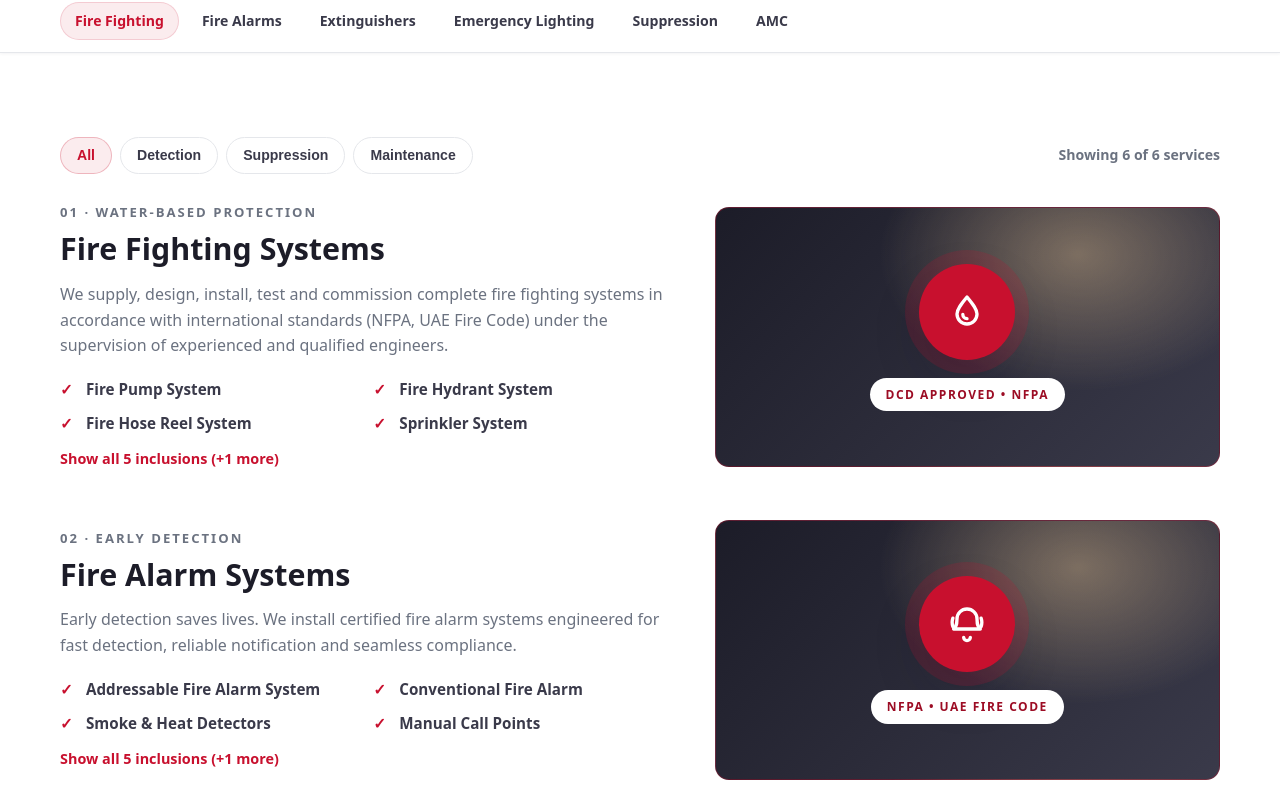
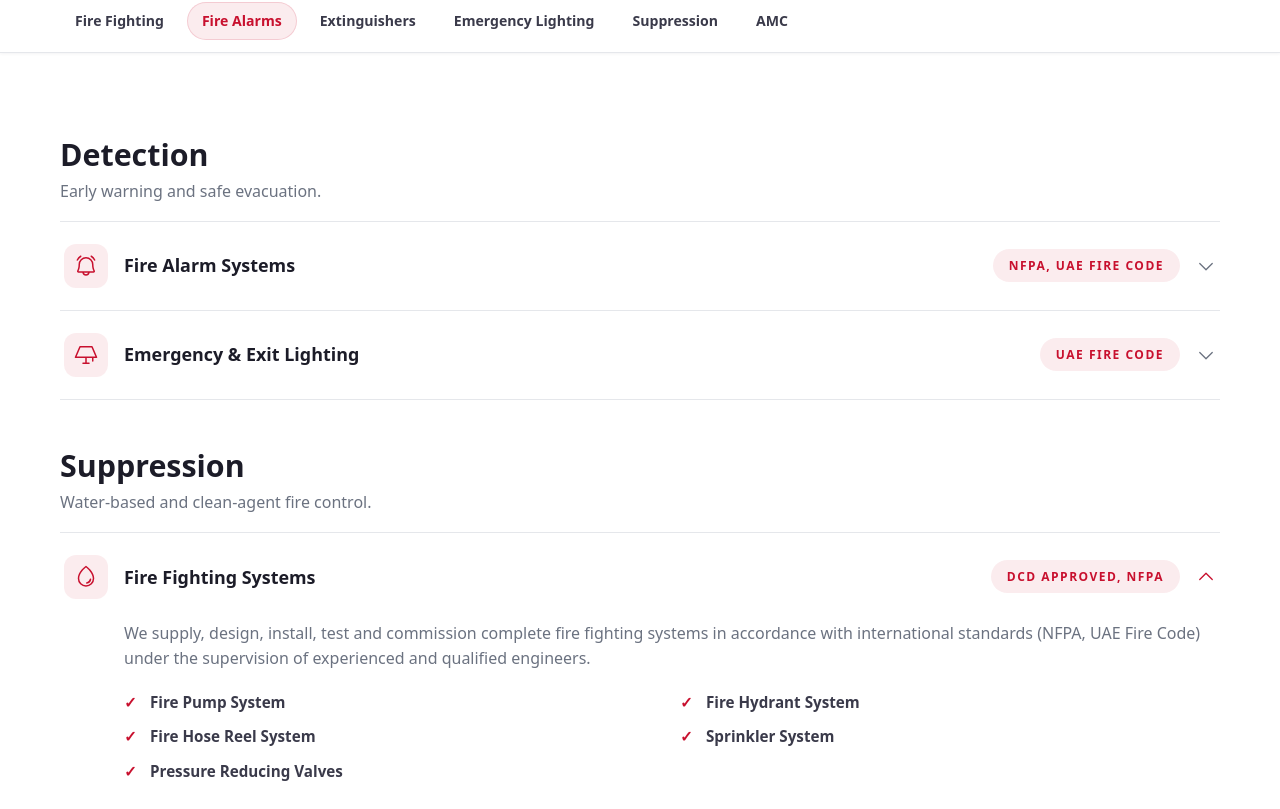
Before and after one commit to IbrahimKhaled19/work, a React (Vite) app: page /services in a window 1280 px wide. Shown: the part 391-1200 px from the top of the page. Built offline with nearby package versions, Linux system fonts and the light colour scheme.

Commit message:
Taste-skill pass (Services): accordion catalog, Phosphor icons, zero eyebrows

```diff
--- a/src/index.css
+++ b/src/index.css
@@ -898,28 +898,78 @@ textarea:focus-visible {
   gap: 48px;
 }
 
-.service-block {
-  display: grid;
-  grid-template-columns: 1.2fr 1fr;
-  gap: 48px;
+.discipline-title {
+  font-size: clamp(1.4rem, 2.8vw, 1.9rem);
+  margin-bottom: 6px;
+}
+
+.discipline-blurb {
+  color: var(--muted);
+  margin-bottom: 16px;
+}
+
+.discipline-items {
+  border-top: 1px solid var(--line);
+}
+
+.service-acc {
+  border-bottom: 1px solid var(--line);
+  scroll-margin-top: 152px;
+}
+
+.service-acc-head {
+  width: 100%;
+  display: flex;
   align-items: center;
-  scroll-margin-top: 152px;
-}
-
-.service-num {
-  font-size: 0.85rem;
+  gap: 16px;
+  padding: 22px 4px;
+  background: none;
+  border: none;
+  cursor: pointer;
+  font: inherit;
+  text-align: left;
+  color: var(--ink);
+}
+
+.service-acc-icon {
+  flex-shrink: 0;
+  width: 44px;
+  height: 44px;
+  border-radius: 12px;
+  background: rgba(200, 16, 46, 0.08);
+  color: var(--red);
+  display: grid;
+  place-items: center;
+}
+
+.service-acc-title {
+  flex: 1;
+  font-size: 1.12rem;
   font-weight: 800;
-  color: var(--red);
-  letter-spacing: 2px;
-  text-transform: uppercase;
-}
-
-.service-block h2 {
-  font-size: clamp(1.4rem, 2.8vw, 1.9rem);
-  margin: 8px 0 14px;
-}
-
-.service-block > .service-body > p {
+}
+
+.service-acc-head:hover .service-acc-title {
+  color: var(--red);
+}
+
+.service-acc-chev {
+  flex-shrink: 0;
+  color: var(--muted);
+  display: grid;
+  place-items: center;
+  transition: transform 0.2s ease;
+}
+
+.service-acc-head[aria-expanded="true"] .service-acc-chev {
+  transform: rotate(180deg);
+  color: var(--red);
+}
+
+.service-acc-panel {
+  padding: 0 4px 28px 64px;
+}
+
+.service-acc-panel > p {
   color: var(--muted);
 }
 
@@ -987,70 +1037,6 @@ textarea:focus-visible {
   color: var(--red);
   background: rgba(200, 16, 46, 0.08);
   border-color: rgba(200, 16, 46, 0.15);
-}
-
-.services-filter-wrap {
-  display: flex;
-  flex-wrap: wrap;
-  align-items: center;
-  justify-content: space-between;
-  gap: 12px 20px;
-  margin-bottom: 28px;
-}
-
-.services-filter {
-  display: flex;
-  flex-wrap: wrap;
-  gap: 8px;
-}
-
-.filter-chip {
-  padding: 8px 16px;
-  border-radius: 999px;
-  border: 1px solid var(--line);
-  background: #fff;
-  font-weight: 700;
-  font-size: 0.88rem;
-  line-height: 1.4;
-  color: var(--ink-soft);
-  cursor: pointer;
-  transition: 0.15s ease;
-}
-
-.filter-chip:hover {
-  color: var(--red);
-  background: rgba(200, 16, 46, 0.06);
-  border-color: rgba(200, 16, 46, 0.15);
-}
-
-.filter-chip.is-active {
-  color: var(--red);
-  background: rgba(200, 16, 46, 0.08);
-  border-color: rgba(200, 16, 46, 0.25);
-}
-
-.services-count {
-  color: var(--muted);
-  font-size: 0.88rem;
-  font-weight: 600;
-}
-
-.service-expander {
-  margin-top: 14px;
-  padding: 0;
-  background: none;
-  border: none;
-  cursor: pointer;
-  color: var(--red);
-  font-weight: 700;
-  font-size: 0.9rem;
-  font-family: inherit;
-  text-underline-offset: 3px;
-}
-
-.service-expander:hover {
-  text-decoration: underline;
-  text-decoration-color: rgba(200, 16, 46, 0.55);
 }
 
 /* Top sentinel for the back-to-top observer (Layout, every page) */
@@ -1192,30 +1178,6 @@ textarea:focus-visible {
   transform: translateY(-2px);
 }
 
-.service-visual {
-  border-radius: var(--radius);
-  overflow: hidden;
-  min-height: 260px;
-  background:
-    radial-gradient(320px 220px at 72% 18%, rgba(255, 217, 160, 0.38), transparent 62%),
-    linear-gradient(135deg, #1c1c28, #3a3a4a);
-  display: grid;
-  place-items: center;
-  border: 1px solid rgba(200, 16, 46, 0.35);
-  padding: 36px 24px;
-}
-
-.service-block:hover .service-visual {
-  border-color: rgba(200, 16, 46, 0.55);
-}
-
-.visual-stack {
-  display: flex;
-  flex-direction: column;
-  align-items: center;
-  gap: 18px;
-}
-
 .visual-inner {
   width: 96px;
   height: 96px;
@@ -1232,8 +1194,8 @@ textarea:focus-visible {
 
 .visual-proof {
   display: inline-block;
-  background: #fff;
-  color: var(--red-dark);
+  background: rgba(200, 16, 46, 0.08);
+  color: var(--red);
   border-radius: 999px;
   padding: 7px 16px;
   font-size: 0.75rem;
@@ -1591,14 +1553,8 @@ textarea:focus-visible {
     padding: 28px;
   }
 
-  .service-block {
-    grid-template-columns: 1fr;
-    gap: 24px;
-  }
-
-  .order-1,
-  .order-2 {
-    order: initial;
+  .service-acc-panel {
+    padding-left: 4px;
   }
 
   .about-layout,
@@ -1701,6 +1657,15 @@ textarea:focus-visible {
     grid-template-columns: 1fr;
   }
 
+  .service-acc-head {
+    gap: 12px;
+    padding: 18px 4px;
+  }
+
+  .service-acc-head .visual-proof {
+    display: none;
+  }
+
   .stat {
     border-right: none;
     border-bottom: 1px solid var(--line);
--- a/src/pages/Services.jsx
+++ b/src/pages/Services.jsx
@@ -1,71 +1,22 @@
 import { useEffect, useState } from 'react'
-import { Link } from 'react-router-dom'
+import { Link, useLocation } from 'react-router-dom'
+import { Drop } from '@phosphor-icons/react/Drop'
+import { BellRinging } from '@phosphor-icons/react/BellRinging'
+import { FireExtinguisher } from '@phosphor-icons/react/FireExtinguisher'
+import { Lamp } from '@phosphor-icons/react/Lamp'
+import { ShieldCheck } from '@phosphor-icons/react/ShieldCheck'
+import { CalendarCheck } from '@phosphor-icons/react/CalendarCheck'
+import { CaretDown } from '@phosphor-icons/react/CaretDown'
+import { Phone } from '@phosphor-icons/react/Phone'
 import PageHero from '../components/PageHero'
 
 const serviceVisuals = {
-  'fire-fighting-systems': {
-    proof: 'DCD Approved • NFPA',
-    icon: (
-      <svg width="40" height="40" viewBox="0 0 24 24" fill="none" stroke="#fff" strokeWidth="2" strokeLinecap="round" strokeLinejoin="round" aria-hidden="true">
-        <path d="M12 3c3.5 4.2 6 7.3 6 10.2A6 6 0 0 1 6 13.2C6 10.3 8.5 7.2 12 3Z" />
-        <path d="M9.5 13.5a2.5 2.5 0 0 0 2.5 2.5" />
-      </svg>
-    ),
-  },
-  'fire-alarm-systems': {
-    proof: 'NFPA • UAE Fire Code',
-    icon: (
-      <svg width="40" height="40" viewBox="0 0 24 24" fill="none" stroke="#fff" strokeWidth="2" strokeLinecap="round" strokeLinejoin="round" aria-hidden="true">
-        <path d="M18 9a6 6 0 1 0-12 0c0 5-2 6-2 6h16s-2-1-2-6" />
-        <path d="M10 20a2 2 0 0 0 4 0" />
-        <path d="M20.5 8.5a8 8 0 0 1 0 5" />
-        <path d="M3.5 8.5a8 8 0 0 0 0 5" />
-      </svg>
-    ),
-  },
-  'fire-extinguishers': {
-    proof: 'DCD Certified',
-    icon: (
-      <svg width="40" height="40" viewBox="0 0 24 24" fill="none" stroke="#fff" strokeWidth="2" strokeLinecap="round" strokeLinejoin="round" aria-hidden="true">
-        <path d="M10 8h4v11a1 1 0 0 1-1 1h-2a1 1 0 0 1-1-1V8Z" />
-        <path d="M10 8V6a2 2 0 0 1 2-2h0a2 2 0 0 1 2 2v2" />
-        <path d="M12 4v3" />
-        <path d="M14 6h4a1 1 0 0 1 1 1v1" />
-        <path d="M19 8v2a3 3 0 0 1-3 3h-1" />
-      </svg>
-    ),
-  },
-  'emergency-lighting': {
-    proof: 'UAE Fire Code',
-    icon: (
-      <svg width="40" height="40" viewBox="0 0 24 24" fill="none" stroke="#fff" strokeWidth="2" strokeLinecap="round" strokeLinejoin="round" aria-hidden="true">
-        <path d="M9 18h6" />
-        <path d="M10 21h4" />
-        <path d="M12 3a6 6 0 0 0-3.6 10.8c.7.6 1.1 1.2 1.1 2.2h5c0-1 .4-1.6 1.1-2.2A6 6 0 0 0 12 3Z" />
-        <path d="M4 6l1 1M20 6l-1 1" />
-      </svg>
-    ),
-  },
-  'fire-suppression': {
-    proof: 'NFPA Engineered',
-    icon: (
-      <svg width="40" height="40" viewBox="0 0 24 24" fill="none" stroke="#fff" strokeWidth="2" strokeLinecap="round" strokeLinejoin="round" aria-hidden="true">
-        <path d="M12 3l7 3v5c0 5-3.5 8-7 10-3.5-2-7-5-7-10V6l7-3Z" />
-        <path d="M9.5 12a2.5 2.5 0 0 0 2.5 2.5" />
-        <path d="M12 7.5V10M10 8.5h4" />
-      </svg>
-    ),
-  },
-  amc: {
-    proof: 'Monthly • 24/7',
-    icon: (
-      <svg width="40" height="40" viewBox="0 0 24 24" fill="none" stroke="#fff" strokeWidth="2" strokeLinecap="round" strokeLinejoin="round" aria-hidden="true">
-        <rect x="4" y="5" width="16" height="15" rx="2" />
-        <path d="M8 3v4M16 3v4M4 10h16" />
-        <path d="M10 15l2 2 4-4" />
-      </svg>
-    ),
-  },
+  'fire-fighting-systems': { proof: 'DCD Approved, NFPA', Icon: Drop },
+  'fire-alarm-systems': { proof: 'NFPA, UAE Fire Code', Icon: BellRinging },
+  'fire-extinguishers': { proof: 'DCD Certified', Icon: FireExtinguisher },
+  'emergency-lighting': { proof: 'UAE Fire Code', Icon: Lamp },
+  'fire-suppression': { proof: 'NFPA Engineered', Icon: ShieldCheck },
+  amc: { proof: 'Monthly, 24/7', Icon: CalendarCheck },
 }
 
 const serviceSections = [
@@ -73,7 +24,6 @@ const serviceSections = [
     id: 'fire-fighting-systems',
     short: 'Fire Fighting',
     category: 'suppression',
-    eyebrow: 'Water-Based Protection',
     title: 'Fire Fighting Systems',
     text: 'We supply, design, install, test and commission complete fire fighting systems in accordance with international standards (NFPA, UAE Fire Code) under the supervision of experienced and qualified engineers.',
     points: [
@@ -88,7 +38,6 @@ const serviceSections = [
     id: 'fire-alarm-systems',
     short: 'Fire Alarms',
     category: 'detection',
-    eyebrow: 'Early Detection',
     title: 'Fire Alarm Systems',
     text: 'Early detection saves lives. We install certified fire alarm systems engineered for fast detection, reliable notification and seamless compliance.',
     points: [
@@ -103,7 +52,6 @@ const serviceSections = [
     id: 'fire-extinguishers',
     short: 'Extinguishers',
     category: 'maintenance',
-    eyebrow: 'Inspect · Refill · Certify',
     title: 'Fire Extinguishers',
     text: 'We service, inspect, refill, maintain and certify all types of fire extinguishers to Civil Defense requirements, keeping every unit ready for action.',
     points: [
@@ -118,7 +66,6 @@ const serviceSections = [
     id: 'emergency-lighting',
     short: 'Emergency Lighting',
     category: 'detection',
-    eyebrow: 'Safe Evacuation',
     title: 'Emergency & Exit Lighting',
     text: 'Emergency and exit light systems ensure safe evacuation during power failure and guide occupants to exits in an emergency.',
     points: [
@@ -132,7 +79,6 @@ const serviceSections = [
     id: 'fire-suppression',
     short: 'Suppression',
     category: 'suppression',
-    eyebrow: 'Clean-Agent Protection',
     title: 'Fire Suppression Systems',
     text: 'Clean agent suppression for environments with heavy power equipment and sensitive assets, with rapid response, no residue and no equipment damage.',
     points: [
@@ -147,7 +93,6 @@ const serviceSections = [
     id: 'amc',
     short: 'AMC',
     category: 'maintenance',
-    eyebrow: 'Maintain · Comply · Protect',
     title: 'Annual Maintenance Contract (AMC)',
     text: 'Comprehensive Annual Maintenance Contract (AMC) that guarantees 24/7 support, monthly inspections and full Civil Defense compliance, protecting you from penalties and risk.',
     points: [
@@ -160,31 +105,44 @@ const serviceSections = [
   },
 ]
 
-const serviceFilters = [
-  { id: 'all', label: 'All' },
-  { id: 'detection', label: 'Detection' },
-  { id: 'suppression', label: 'Suppression' },
-  { id: 'maintenance', label: 'Maintenance' },
+const disciplines = [
+  {
+    id: 'detection',
+    title: 'Detection',
+    blurb: 'Early warning and safe evacuation.',
+    services: ['fire-alarm-systems', 'emergency-lighting'],
+  },
+  {
+    id: 'suppression',
+    title: 'Suppression',
+    blurb: 'Water-based and clean-agent fire control.',
+    services: ['fire-fighting-systems', 'fire-suppression'],
+  },
+  {
+    id: 'maintenance',
+    title: 'Maintenance',
+    blurb: 'Inspection, certification and year-round cover.',
+    services: ['fire-extinguishers', 'amc'],
+  },
 ]
 
-const VISIBLE_POINTS = 4
+const byId = Object.fromEntries(serviceSections.map((s) => [s.id, s]))
 
 function Services() {
+  const { hash } = useLocation()
   const [activeId, setActiveId] = useState(serviceSections[0].id)
-  const [activeFilter, setActiveFilter] = useState('all')
-  const [expanded, setExpanded] = useState({})
-
-  const visibleSections =
-    activeFilter === 'all'
-      ? serviceSections
-      : serviceSections.filter((s) => s.category === activeFilter)
+  const [openId, setOpenId] = useState(() =>
+    hash && byId[hash.slice(1)] ? hash.slice(1) : serviceSections[0].id
+  )
+  const [seenHash, setSeenHash] = useState(hash)
+  if (hash !== seenHash) {
+    setSeenHash(hash)
+    const id = hash ? hash.slice(1) : null
+    if (id && byId[id]) setOpenId(id)
+  }
 
   useEffect(() => {
-    const currentSections =
-      activeFilter === 'all'
-        ? serviceSections
-        : serviceSections.filter((s) => s.category === activeFilter)
-    const sections = currentSections
+    const sections = serviceSections
       .map((s) => document.getElementById(s.id))
       .filter(Boolean)
     if (sections.length === 0) return
@@ -198,34 +156,15 @@ function Services() {
     )
     sections.forEach((sec) => observer.observe(sec))
     return () => observer.disconnect()
-  }, [activeFilter])
-
-  const toggleExpanded = (id) =>
-    setExpanded((prev) => ({ ...prev, [id]: !prev[id] }))
-
-  const handleFilter = (id) => {
-    setActiveFilter(id)
-    const first =
-      id === 'all'
-        ? serviceSections[0]
-        : serviceSections.find((s) => s.category === id)
-    if (first) setActiveId(first.id)
-  }
+  }, [])
 
   const handleTocClick = (e, id) => {
-    const target = serviceSections.find((s) => s.id === id)
-    if (
-      activeFilter !== 'all' &&
-      target &&
-      target.category !== activeFilter
-    ) {
     e.preventDefault()
-      setActiveFilter('all')
+    setOpenId(id)
     setActiveId(id)
-      setTimeout(() => {
-        document.getElementById(id)?.scrollIntoView({ behavior: 'smooth' })
-      }, 60)
-    }
+    requestAnimationFrame(() => {
+      document.getElementById(id)?.scrollIntoView({ behavior: 'smooth', block: 'start' })
+    })
   }
 
   return (
@@ -256,65 +195,56 @@ function Services() {
 
       <section className="section">
         <div className="container">
-          <div className="services-filter-wrap">
-            <div className="services-filter" role="group" aria-label="Filter services by category">
-              {serviceFilters.map((f) => (
+          <div className="services-list">
+            {disciplines.map((d) => (
+              <div className="discipline" key={d.id}>
+                <h2 className="discipline-title">{d.title}</h2>
+                <p className="discipline-blurb">{d.blurb}</p>
+                <div className="discipline-items">
+                  {d.services.map((id) => {
+                    const s = byId[id]
+                    const { proof, Icon } = serviceVisuals[s.id]
+                    const open = openId === s.id
+                    return (
+                      <article className="service-acc" id={s.id} key={s.id}>
                         <button
-                  key={f.id}
                           type="button"
-                  className={activeFilter === f.id ? 'filter-chip is-active' : 'filter-chip'}
-                  aria-pressed={activeFilter === f.id}
-                  onClick={() => handleFilter(f.id)}
+                          className="service-acc-head"
+                          aria-expanded={open}
+                          aria-controls={`${s.id}-panel`}
+                          id={`${s.id}-button`}
+                          onClick={() => setOpenId(open ? null : s.id)}
                         >
-                  {f.label}
+                          <span className="service-acc-icon" aria-hidden="true">
+                            <Icon size={24} />
+                          </span>
+                          <span className="service-acc-title">{s.title}</span>
+                          <span className="visual-proof">{proof}</span>
+                          <span className="service-acc-chev" aria-hidden="true">
+                            <CaretDown size={20} />
+                          </span>
                         </button>
-              ))}
-            </div>
-            <p className="services-count" aria-live="polite">
-              Showing {visibleSections.length} of {serviceSections.length} services
-            </p>
-          </div>
-          <div className="services-list">
-            {visibleSections.map((s, idx) => {
-              const originalIndex = serviceSections.findIndex((item) => item.id === s.id)
-              const isOpen = !!expanded[s.id]
-              const needsExpander = s.points.length > VISIBLE_POINTS
-              const visiblePoints = isOpen || !needsExpander ? s.points : s.points.slice(0, VISIBLE_POINTS)
-              const hiddenCount = s.points.length - VISIBLE_POINTS
-              return (
-                <article className="service-block" id={s.id} key={s.id}>
-                  <div className={`service-body ${idx % 2 ? 'order-2' : ''}`}>
-                    <p className="eyebrow">{String(originalIndex + 1).padStart(2, '0')} · {s.eyebrow}</p>
-                    <h2>{s.title}</h2>
+                        <div
+                          className="service-acc-panel"
+                          id={`${s.id}-panel`}
+                          role="region"
+                          aria-labelledby={`${s.id}-button`}
+                          hidden={!open}
+                        >
+                          {/* TODO: discipline visual, 1200x800 photographic per service */}
                           <p>{s.text}</p>
-                    <ul className="check-list" id={`${s.id}-list`}>
-                      {visiblePoints.map((p) => (
+                          <ul className="check-list">
+                            {s.points.map((p) => (
                               <li key={p}>{p}</li>
                             ))}
                           </ul>
-                    {needsExpander && (
-                      <button
-                        type="button"
-                        className="service-expander"
-                        aria-expanded={isOpen}
-                        aria-controls={`${s.id}-list`}
-                        onClick={() => toggleExpanded(s.id)}
-                      >
-                        {isOpen ? 'Show less' : `Show all ${s.points.length} inclusions (+${hiddenCount} more)`}
-                      </button>
-                    )}
-                  </div>
-                  <div className={`service-visual ${idx % 2 ? 'order-1' : ''}`}>
-                    <div className="visual-stack">
-                      <div className="visual-inner" aria-hidden="true">
-                        {serviceVisuals[s.id]?.icon}
-                      </div>
-                      <span className="visual-proof">{serviceVisuals[s.id]?.proof}</span>
-                    </div>
                         </div>
                       </article>
                     )
                   })}
+                </div>
+              </div>
+            ))}
           </div>
         </div>
       </section>
@@ -335,9 +265,7 @@ function Services() {
               className="btn btn-outline cta-emergency"
               aria-label="Call 24/7 Emergency: +971 2 5512 311"
             >
-              <svg width="16" height="16" viewBox="0 0 24 24" fill="none" stroke="currentColor" strokeWidth="2" strokeLinecap="round" strokeLinejoin="round" aria-hidden="true">
-                <path d="M22 16.9v3a2 2 0 0 1-2.2 2 19.8 19.8 0 0 1-8.6-3.1 19.5 19.5 0 0 1-6-6A19.8 19.8 0 0 1 2.1 4.2 2 2 0 0 1 4.1 2h3a2 2 0 0 1 2 1.7c.13.96.36 1.9.7 2.8a2 2 0 0 1-.45 2.1L8.1 9.9a16 16 0 0 0 6 6l1.3-1.25a2 2 0 0 1 2.1-.45c.9.34 1.84.57 2.8.7A2 2 0 0 1 22 16.9z" />
-              </svg>
+              <Phone size={16} aria-hidden="true" />
               Call 24/7 Emergency
             </a>
           </div>
```
Lines whose indentation alone changed are shown as unchanged.
